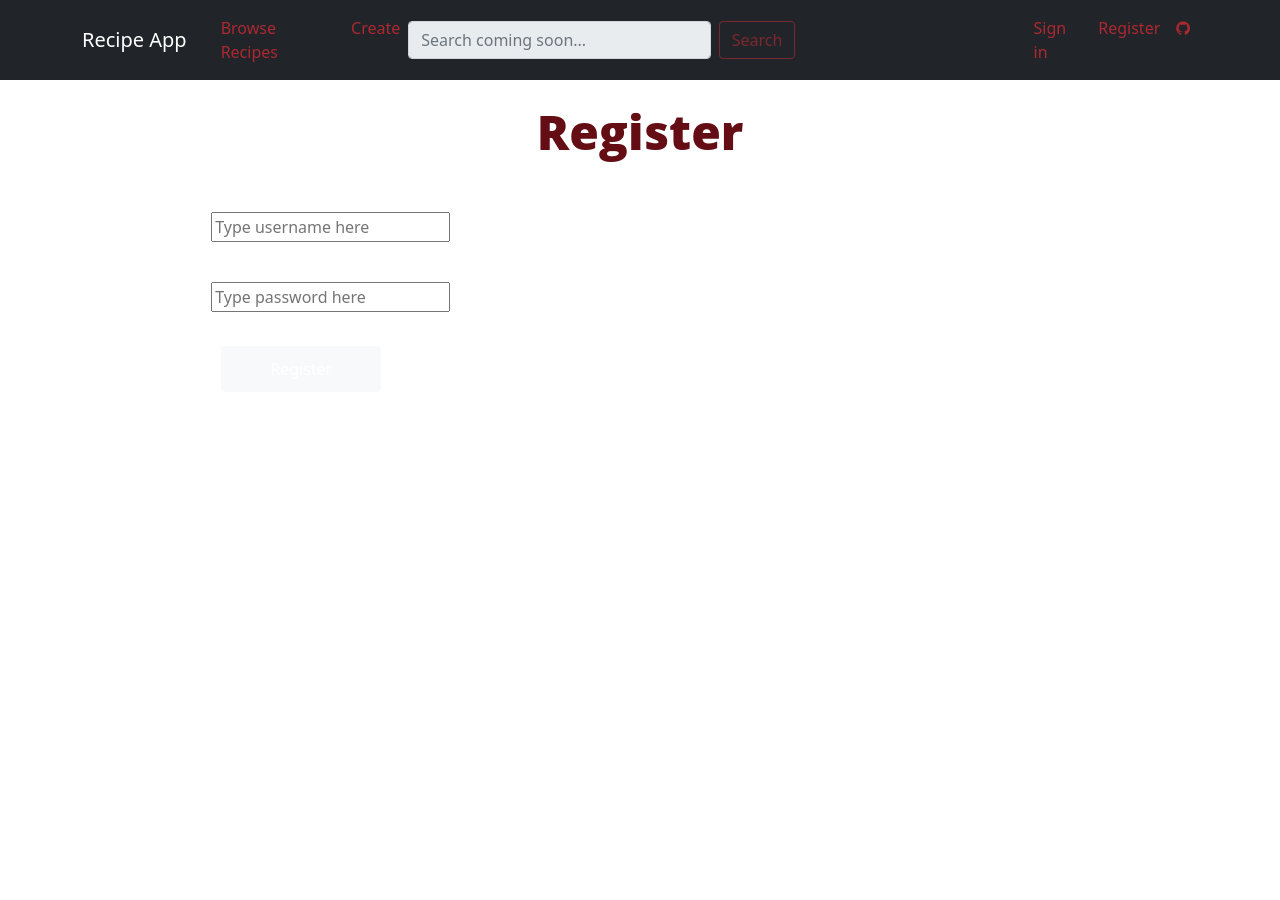
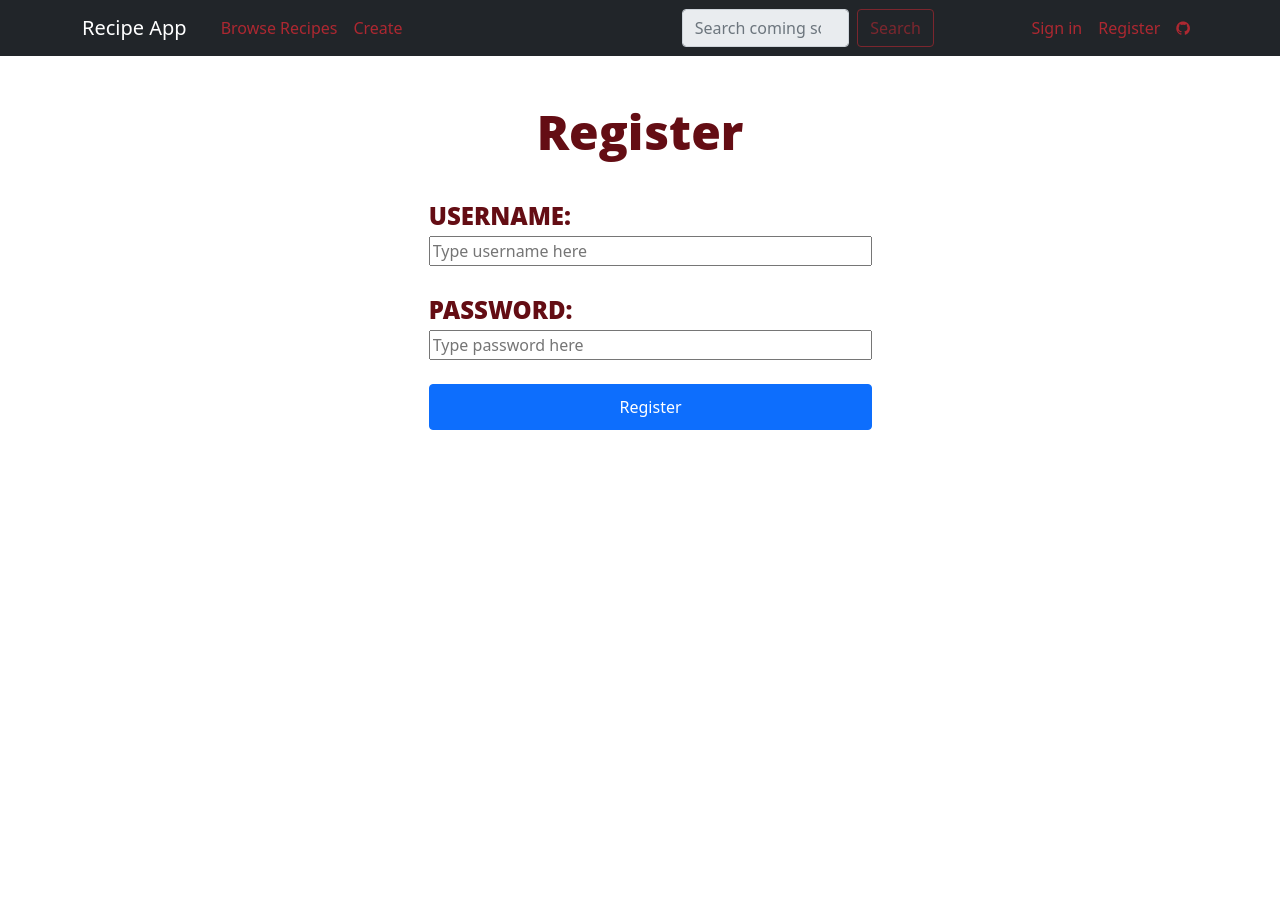
Before and after one commit to Jeb4dev/recipe-web-app, a Flask app: page /account/register/ in a window 1280 px wide. After the commit the page ends 430 px from the top, so only its background shows below. Run offline with Flask 2, Linux system fonts and the light colour scheme.

Commit message:
style of auth forms

```diff
--- a/static/css/style.css
+++ b/static/css/style.css
@@ -53,6 +53,9 @@
 @media only screen and (min-width: 600px) {
     .half {
         flex: 50%!important;
+    }
+    .centered {
+        width: 33%!important;
     }
 }
 
@@ -241,3 +244,20 @@
     flex-wrap:wrap;
     color:#640d14;
 }
+
+/* register / login */
+
+.centered {
+    margin: auto;
+    width: 100%;
+}
+form h3 {
+    font-size: 24px;
+    padding-top: 2rem;
+}
+
+form input,
+form button {
+    width: 150% !important;
+    margin: 0 !important;
+}
--- a/templates/register.html
+++ b/templates/register.html
@@ -4,18 +4,20 @@
 
 {% block body %}
     <style>
-        body {color: white;}
+        body {
+            color: white;
+        }
     </style>
-    <div class="flex">
+    <div class="centered">
         <h1>Register</h1>
         <form method="post">
-            <p>username:</p>
+            <h3>username:</h3>
             <input type="text" name="username" placeholder="Type username here" required maxlength="32">
-            <p>password:</p>
+            <h3>password:</h3>
             <input type="password" name="password" placeholder="Type password here" required>
             <br>
             <br>
-            <button class="btn btn-light">Register</button>
+            <button class="btn btn-primary">Register</button>
 
         </form>
     </div>
```
Also changed, not shown: templates/login.html (+7 -5 lines).
